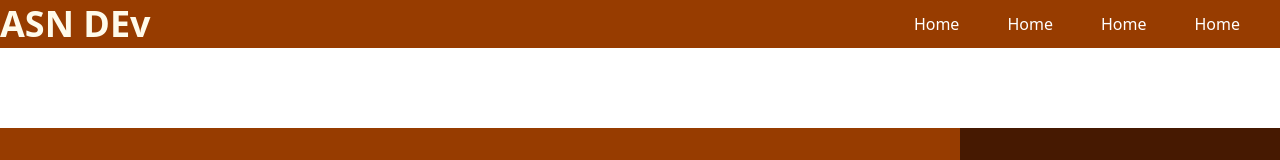
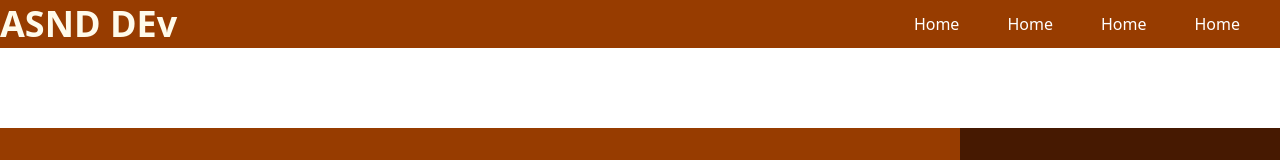
Before and after one commit to asadullahkhanmasood/MyPortfolio, a plain HTML site: page index.html in a window 1280 px wide. Shown: the top 160 px of the page. Drawn offline with nearby package versions, Linux system fonts and the light colour scheme.

Commit message:
branch Checking|

```diff
--- a/index.html
+++ b/index.html
@@ -11,7 +11,7 @@
     <!-- header start here  -->
     <nav class="flex h-12 bg-amber-800 justify-between">
       <div class="logo flex items-center">
-        <h1 class="text-4xl font-bold text-amber-50">ASN DEv</h1>
+        <h1 class="text-4xl font-bold text-amber-50">ASND DEv</h1>
       </div>
 
       <div class="flex items h-100% items-center">
```
